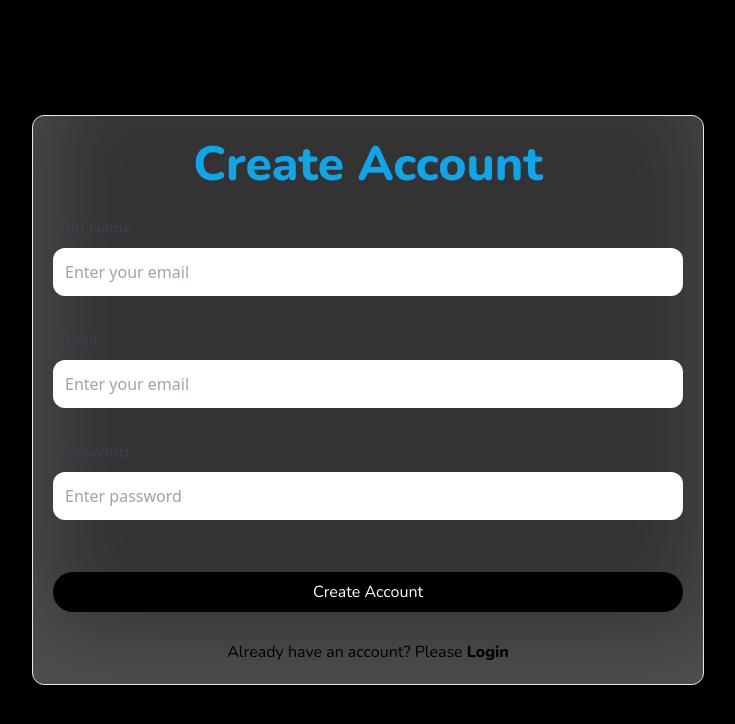
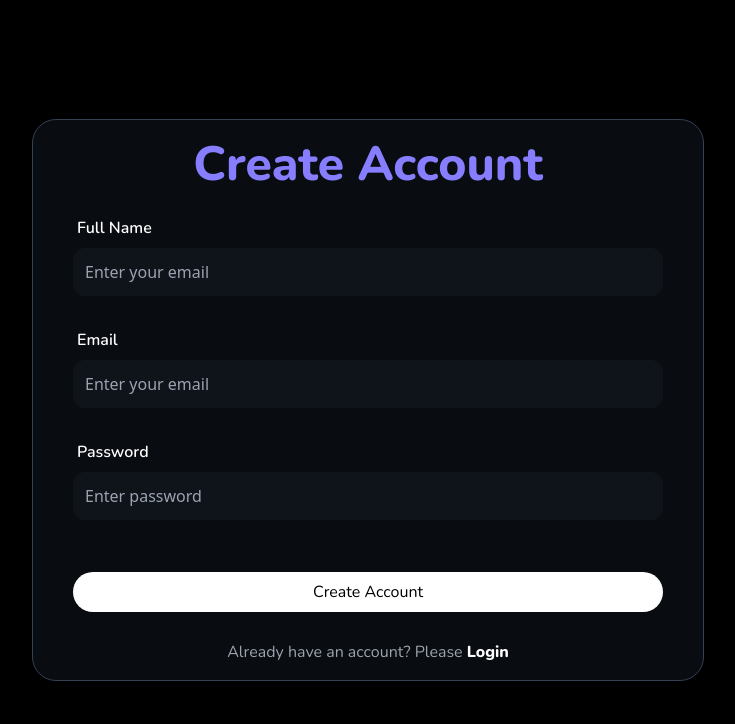
Before and after one commit to islam-ahsanul/IssueKernel, a Next.js app in the folder issuekernel_client/: page /register in a window 1280 px wide. Shown: the top 724 px of the page, without its empty margins (272-1007 px from the left). Built offline with nearby package versions, Linux system fonts and the light colour scheme.

Commit message:
login register page dark design

```diff
--- a/issuekernel_client/app/globals.css
+++ b/issuekernel_client/app/globals.css
@@ -166,7 +166,7 @@ main {
   }
 
   .form_input {
-    @apply w-full flex rounded-xl mt-2 p-3 text-base text-gray-800 outline-0 focus:outline-none focus:border-sky-500 focus:ring-1 focus:ring-sky-500;
+    @apply w-full flex rounded-xl mt-2 p-3 text-base text-gray-400 outline-0 focus:outline-none focus:border-gray-400 focus:ring-1 focus:ring-gray-400 bg-gray-800/30;
   }
 
   /* Nav Component */
--- a/issuekernel_client/app/login/page.jsx
+++ b/issuekernel_client/app/login/page.jsx
@@ -51,16 +51,16 @@ const Login = ({ searchParams }) => {
 
       <form
         onSubmit={handleSignIn}
-        className="w-full max-w-2xl flex flex-col gap-7 glassmorphism"
+        className="w-full max-w-2xl flex flex-col gap-7 px-10 py-8 border border-slate-700 bg-gray-800/30 rounded-3xl"
       >
         {searchParams?.message && <p>{searchParams?.message}</p>}
         <h1 className="head_text text-center">
-          <span className="text-sky-500">Login</span>
+          <span className="text-primary-500">Login</span>
         </h1>
         <div className="mb-1">
           <label
             htmlFor="email"
-            className="block font-nunito font-semibold text-gray-700 ml-1"
+            className="block font-nunito font-semibold text-white ml-1"
           >
             Email
           </label>
@@ -77,7 +77,7 @@ const Login = ({ searchParams }) => {
         <div className="mb-6">
           <label
             htmlFor="password"
-            className="block font-nunito font-semibold text-gray-700 ml-1"
+            className="block font-nunito font-semibold text-white ml-1"
           >
             Password
           </label>
@@ -93,15 +93,15 @@ const Login = ({ searchParams }) => {
         </div>
         <button
           type="submit"
-          className="font-nunito w-full bg-black text-white py-2 px-4 rounded-full hover:bg-sky-500"
+          className="font-nunito w-full bg-white text-dark-1 py-2 px-4 rounded-full hover:bg-primary-500"
         >
           {submitting ? 'Loging in...' : 'Login'}
         </button>
-        <p className="flex gap-1 justify-center font-nunito">
+        <p className="flex text-gray-400 gap-1 justify-center font-nunito">
           Don't have account? Please{' '}
           <Link
             href="/register"
-            className="text-black font-extrabold hover:underline hover:text-sky-600 transition-all hover:translate-x-1"
+            className="text-white font-extrabold hover:underline hover:text-primary-500 transition-all hover:translate-x-1"
           >
             Create Account
           </Link>
--- a/issuekernel_client/app/register/page.jsx
+++ b/issuekernel_client/app/register/page.jsx
@@ -46,15 +46,15 @@ const Register = () => {
       </div> */}
       <form
         onSubmit={createAccount}
-        className="w-full max-w-2xl flex flex-col gap-7 glassmorphism"
+        className="w-full max-w-2xl flex flex-col gap-7 px-10 py-4 border border-slate-700 bg-gray-800/30 rounded-3xl"
       >
         <h1 className="head_text text-center">
-          <span className="text-sky-500">Create Account</span>
+          <span className="text-primary-500">Create Account</span>
         </h1>
         <div className="mb-1">
           <label
             htmlFor="fullname"
-            className="block font-nunito font-semibold text-gray-700 ml-1"
+            className="block font-nunito font-semibold text-white ml-1"
           >
             Full Name
           </label>
@@ -76,7 +76,7 @@ const Register = () => {
         <div className="mb-1">
           <label
             htmlFor="email"
-            className="block font-nunito font-semibold text-gray-700 ml-1"
+            className="block font-nunito font-semibold text-white ml-1"
           >
             Email
           </label>
@@ -98,7 +98,7 @@ const Register = () => {
         <div className="mb-6">
           <label
             htmlFor="password"
-            className="block font-nunito font-semibold text-gray-700 ml-1"
+            className="block font-nunito font-semibold text-white ml-1"
           >
             Password
           </label>
@@ -119,15 +119,15 @@ const Register = () => {
         </div>
         <button
           type="submit"
-          className="font-nunito w-full bg-black text-white py-2 px-4 rounded-full hover:bg-sky-500"
+          className="font-nunito w-full bg-white text-dark-1 py-2 px-4 rounded-full hover:bg-primary-500"
         >
           {submitting ? 'Creating Accout...' : 'Create Account'}
         </button>
-        <p className="flex gap-1 justify-center font-nunito">
+        <p className="flex gap-1 justify-center font-nunito text-gray-400">
           Already have an account? Please{' '}
           <Link
             href="/login"
-            className="text-black font-extrabold hover:underline hover:text-sky-500 transition-all hover:translate-x-1"
+            className="text-white font-extrabold hover:underline hover:text-primary-500 transition-all hover:translate-x-1"
           >
             Login
           </Link>
```
